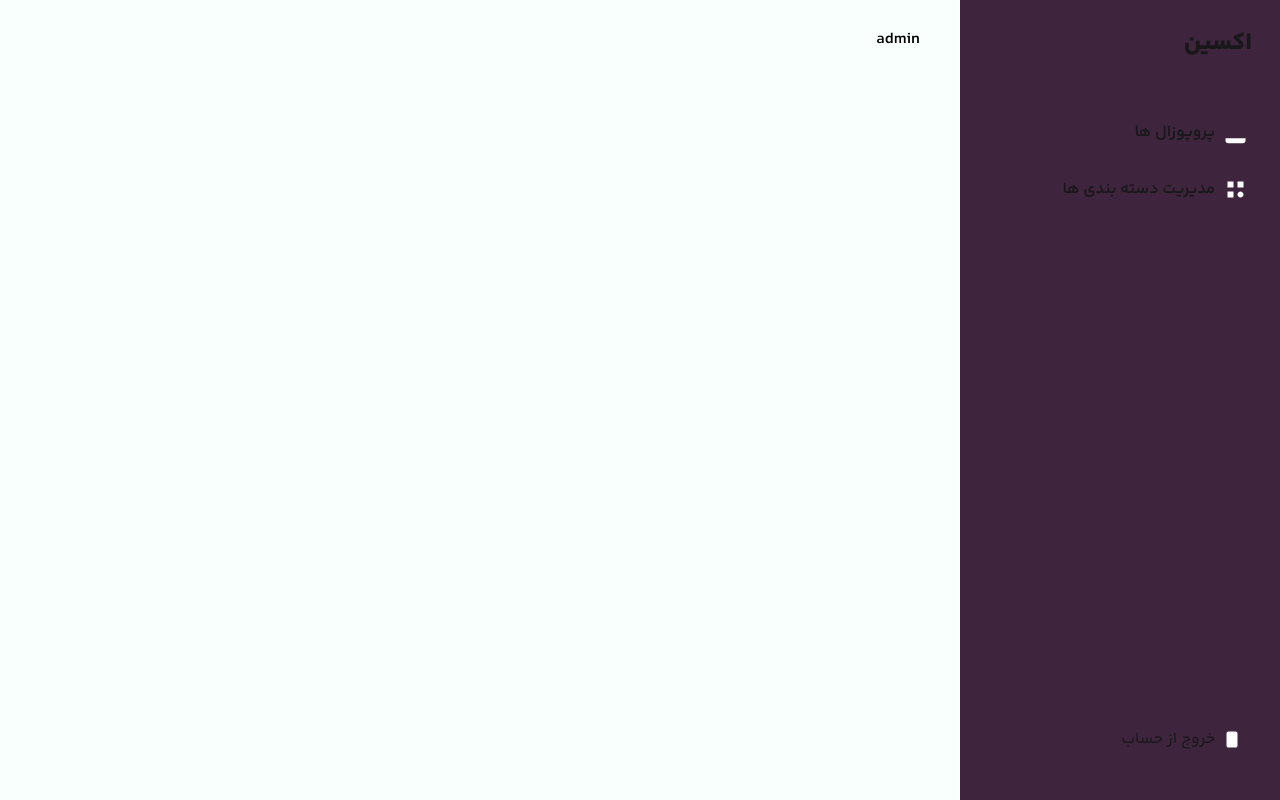
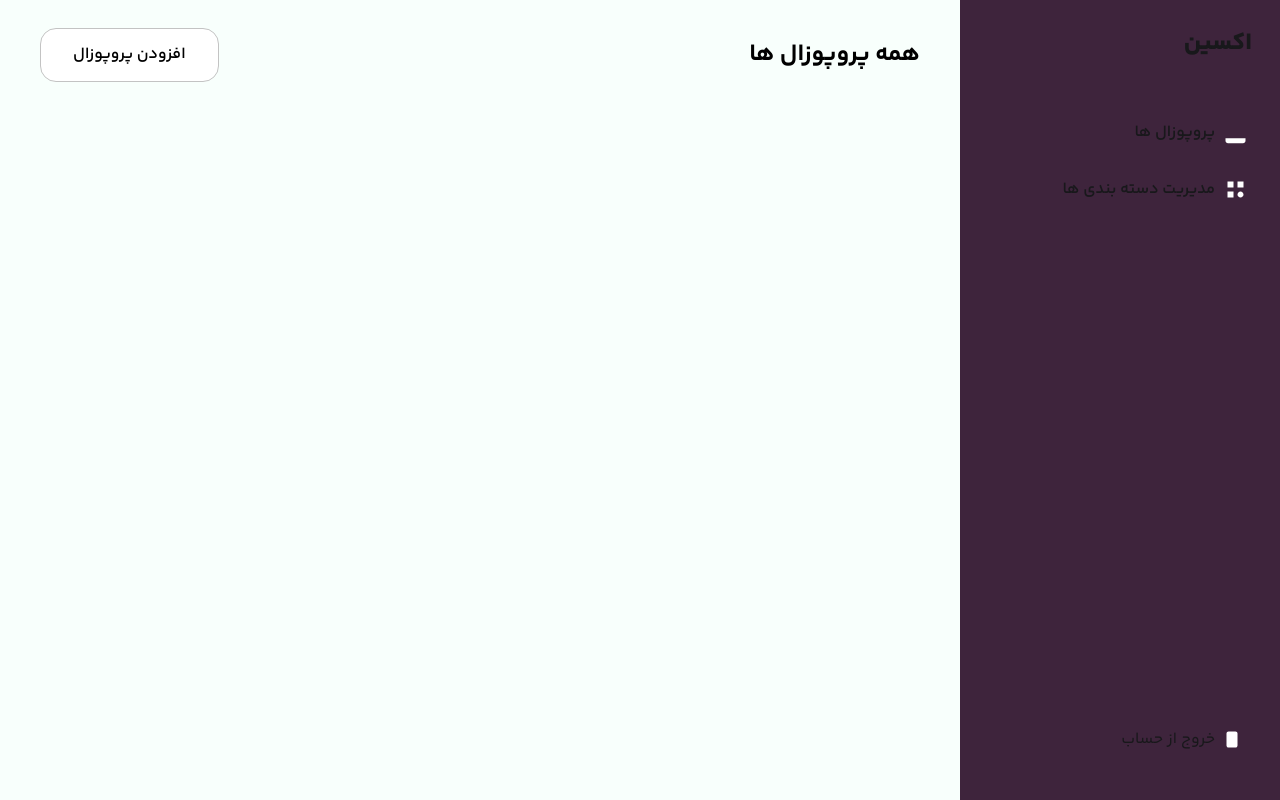
Before and after one commit to TihoDev/ECSINA, a Next.js app: page /admin in a window 1280 px wide. Built offline with nearby package versions, Linux system fonts and the light colour scheme.

Commit message:
add header proposal component

```diff
--- a/src/app/admin/page.jsx
+++ b/src/app/admin/page.jsx
@@ -1,4 +1,5 @@
 import SideNav from "@/components/panel/SideNav"
+import Proposal from "./proposal/page"
 
 const page = () => {
   return (
@@ -7,7 +8,7 @@ const page = () => {
         <SideNav />
       </aside>
       <div className="col-span-9 pt-7 px-10 text-black">
-        admin
+        <Proposal></Proposal>
       </div>
     </div>
   )
--- a/src/app/admin/proposal/page.jsx
+++ b/src/app/admin/proposal/page.jsx
@@ -1,7 +1,16 @@
 import React from "react";
+import Title from "@/components/UI/Title";
+import AdminButton from "@/components/UI/AdminButton";
 
 function Proposal() {
-  return <div>Proposal</div>;
+  return (
+    <div className="w-full h-full">
+      <div className="w-full mb-4 flex items-center justify-between">
+        <Title className="font-bold text-2xl" text="همه پروپوزال ها" />
+        <AdminButton className="border-1 border-[#C3C3C3] hover:border-black bg-white hover:bg-[#F2F5F7] cursor-pointer transition-colors py-3.5 px-8 rounded-2xl">افزودن پروپوزال</AdminButton>
+      </div>
+    </div>
+  )
 }
 
 export default Proposal;
--- /dev/null
+++ b/src/components/UI/AdminButton.jsx
@@ -0,0 +1,9 @@
+import React from 'react'
+
+const AdminButton = ({className = '' , type = "button" , children}) => {
+  return (
+    <button className={className} type={type} >{children}</button>
+  )
+}
+
+export default AdminButton
--- a/src/components/panel/SideNav.jsx
+++ b/src/components/panel/SideNav.jsx
@@ -28,7 +28,7 @@ const sideNav = () => {
                 {
                     sideNavLinks.map(item => {
                         return (
-                            <li className='py-3 pl-2 pr-8 cursor-pointer hover:bg-gray-400 duration-200'>
+                            <li key={item.id} className='py-3 pl-2 pr-8 cursor-pointer hover:bg-gray-400 duration-200'>
                                 <Link className='flex items-center gap-x-2' href={item.link}>
                                     <BaseIcon id={item.icon} size={25} disableGradient={true} fillColor='#fff'/>
                                     <Paragraph>{item.title}</Paragraph>
```
